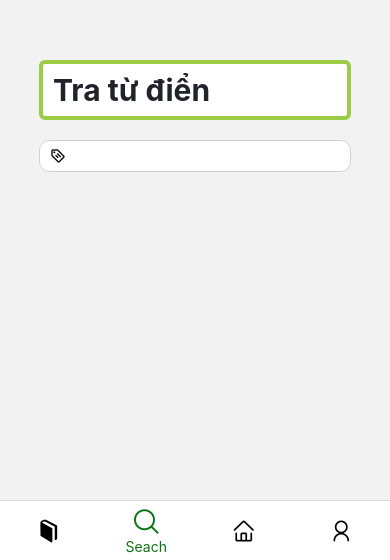
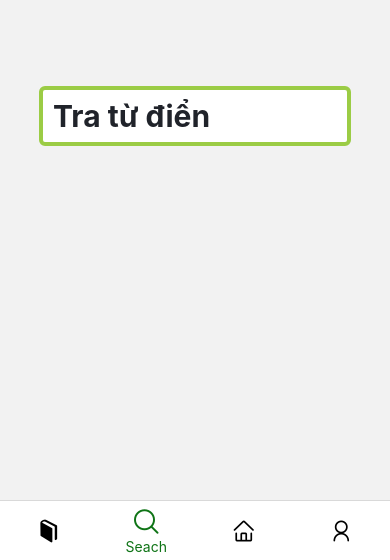
Before and after one commit to Vaker227/learning-english, a React Native app: screen /Seach in a window 390 px wide. Shown: the part 284-844 px from the top of the page. Built offline with nearby package versions, Linux system fonts and the light colour scheme.

Commit message:
sua search

```diff
--- a/src/pages/search/search.jsx
+++ b/src/pages/search/search.jsx
@@ -39,7 +39,7 @@ function Search(props) {
   const [isSearching, setIsSearching] = useState(false);
   const [resultList, setResultList] = useState([]);
   const [timeoutSearch, setTimeoutSearching] = useState(0);
-  const [wordResult, setWordResult] = useState({});
+  const [wordResult, setWordResult] = useState(null);
   const [noListRelevant, setNoListRelevant] = useState(false);
 
   const handleChange = (text) => {
```
